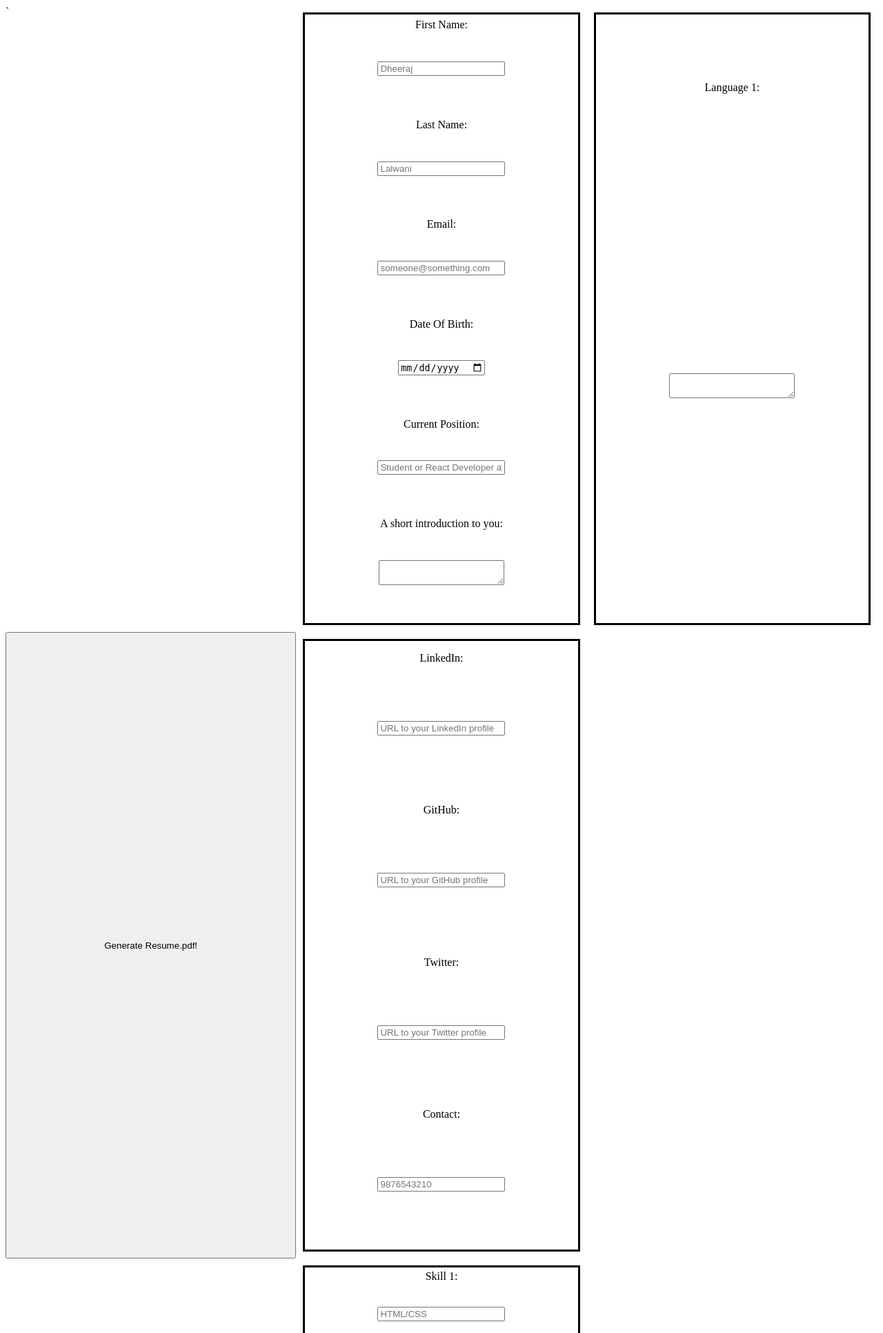
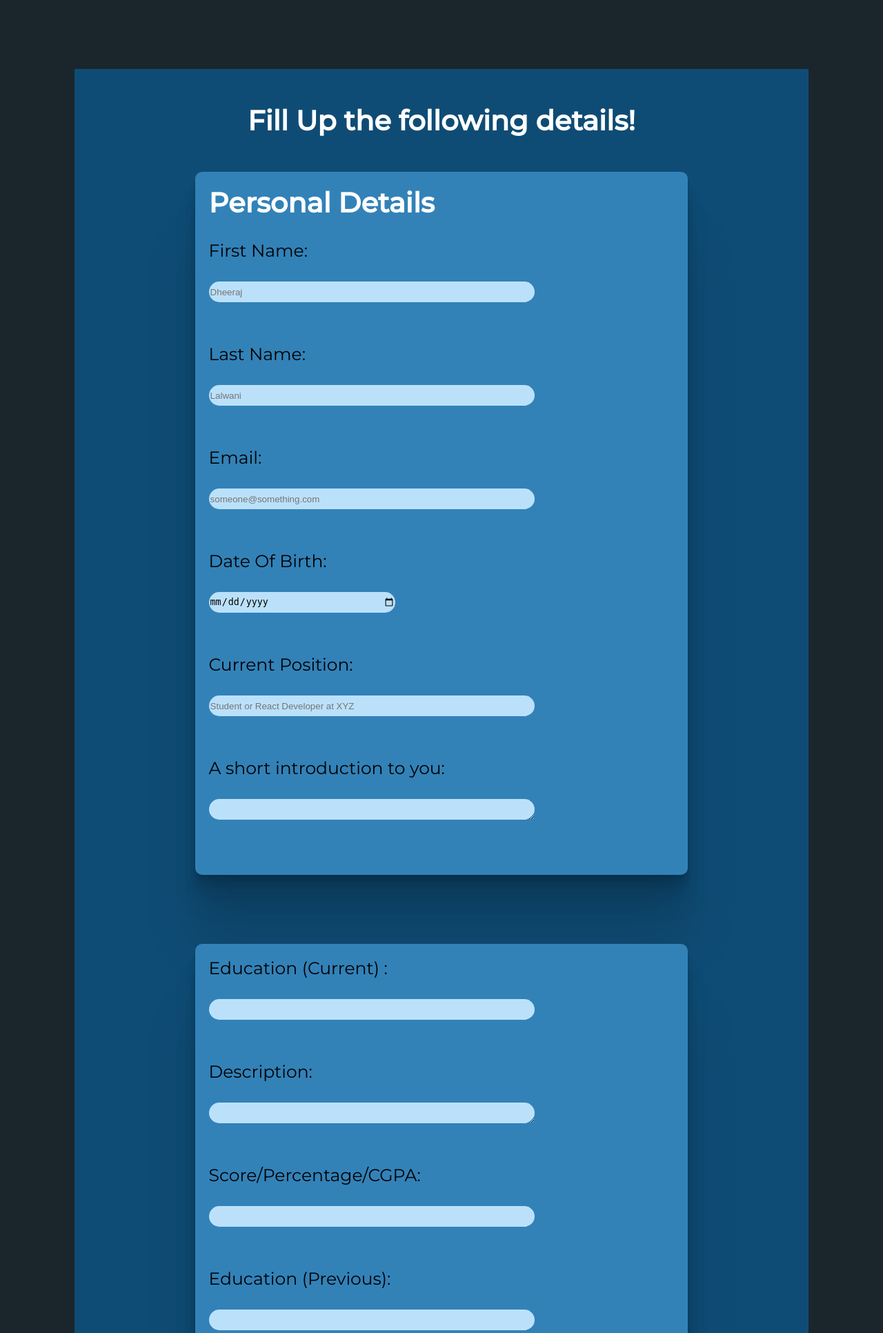
Before and after one commit to dheerajdlalwani/ResumeGenerator, a Django app: page /resume/userdetails in a window 1280 px wide. Shown: the top 1932 px of the page at 69% size. Run offline with Django 3.2, Linux system fonts and the light colour scheme; the visitor is signed in with stand-in values (Sample User, id 1).

Commit message:
add styling to user details form

```diff
--- a/resumeGenerator/resume/templates/resume/userdetails.html
+++ b/resumeGenerator/resume/templates/resume/userdetails.html
@@ -1,16 +1,23 @@
 {% load static %}
 <html lang="en">
+
 <head>
     <meta charset="UTF-8">
+    <link rel="stylesheet" href="https://fonts.googleapis.com/css2?family=Montserrat:wght@400;500&display=swap">
     <link rel="stylesheet" href="{% static '/css/userdetails.css' %}">
     <title>Add data</title>
 </head>
+
 <body>
 
     <form action="userdetails" method="post">
         {% csrf_token %}
         <div class="container">
+            <span id="title">
+                Fill Up the following details!
+            </span>
             <div class="personal block">
+                <span id="title">Personal Details</span> <br>
                 <label for="first_name">First Name:</label> <br>
                 <input type="text" id="first_name" name="first_name" placeholder="Dheeraj"> <br> <br>
 
@@ -24,7 +31,8 @@
                 <input type="date" id="date_of_birth" name="date_of_birth"> <br> <br>
 
                 <label for="current_position">Current Position:</label> <br>
-            <input type="text" id="current_position" name="current_position" placeholder="Student or React Developer at XYZ"> <br> <br>
+                <input type="text" id="current_position" name="current_position"
+                    placeholder="Student or React Developer at XYZ"> <br> <br>
 
                 <label for="intro">A short introduction to you:</label> <br>
                 <textarea id="intro" name="intro" placeholder="1 line description of you."> </textarea> <br> <br>
@@ -42,7 +50,8 @@
                 <label for="education_previous_title">Education (Previous):</label> <br>
                 <input type="text" id="education_previous_title" name="education_previous_title"> <br> <br>
                 <label for="education_previous_description">Description:</label> <br>
-            <textarea id="education_previous_description" name="education_previous_description"></textarea> <br> <br>
+                <textarea id="education_previous_description" name="education_previous_description"></textarea> <br>
+                <br>
                 <label for="education_previous_marks">Score/Percentage/CGPA:</label> <br>
                 <input type="text" id="education_previous_marks" name="education_previous_marks"> <br> <br>
             </div>
@@ -141,7 +150,7 @@
             `
 
             <div class="community block">
-            <label for="community">Language 1:</label> <br>
+                <label for="community">Community Work:</label> <br>
                 <textarea type="text" id="community" name="community"></textarea> <br> <br>
             </div>
 
@@ -174,4 +183,5 @@
 
 
 </body>
+
 </html>
--- a/resumeGenerator/static/css/userdetails.css
+++ b/resumeGenerator/static/css/userdetails.css
@@ -3,70 +3,87 @@
 }
 
 body {
+  background-color: #1b262c;
+  font-family: "Montserrat", sans-serif;
 }
 
 .container {
+  background-color: #0f4c75;
   display: grid;
-  grid-template-columns: 1fr 1fr 1fr;
-  grid-template-rows: 1fr 1fr 1fr 2fr 1fr 1fr 1fr 1fr 1fr 1fr;
+  justify-items: center;
+  align-items: center;
+  grid-template-columns: 1fr;
+  grid-template-rows: 1fr ;
+  margin: 100px;
+  padding: 50px;
+
 }
 
 .block {
-  border: solid black 3px;
-  margin: 10px;
+  margin: 50px;
+  padding: 20px;
   display: grid;
-  justify-items: center;
   align-items: center;
+  width: 70%;
+  background-color: #3282b8;
+  border-radius: 10px;
+  font-size: 25px;
+  box-shadow:
+  0 2.8px 2.2px rgba(0, 0, 0, 0.034),
+  0 6.7px 5.3px rgba(0, 0, 0, 0.048),
+  0 12.5px 10px rgba(0, 0, 0, 0.06),
+  0 22.3px 17.9px rgba(0, 0, 0, 0.072),
+  0 41.8px 33.4px rgba(0, 0, 0, 0.086),
+  0 100px 80px rgba(0, 0, 0, 0.12);
 }
 
-.personal {
-  grid-row: 1/2;
-  grid-column: 2/3;
-}
+input[type="text"] {
+  width: 70%;
+  height: 30px;
+  box-sizing: border-box;
+  border-radius: 50px;
+  outline: none;
+  border: none;
+  transition: 0.5s;
+  background-color: #bbe1fa;
+  }
 
-.socials {
-  grid-row: 2/3;
-  grid-column: 2/3;
-}
+  input[type="email"] {
+  width: 70%;
+  height: 30px;
+  box-sizing: border-box;
+  border-radius: 50px;
+  outline: none;
+  border: none;
+  transition: 0.5s;
+  background-color: #bbe1fa;
+  }
 
-.skills {
-  grid-row: 3/4;
-  grid-column: 2/3;
-}
+  input[type="date"] {
+    width: 40%;
+    height: 30px;
+    box-sizing: border-box;
+    border-radius: 50px;
+    outline: none;
+    border: none;
+    transition: 0.5s;
+    background-color: #bbe1fa;
+    }
 
-.projects {
-  grid-row: 4/5;
-  grid-column: 2/3;
-}
+    textarea {
+      width: 70%;
+      height: 30px;
+      box-sizing: border-box;
+      border-radius: 50px;
+      outline: none;
+      border: none;
+      transition: 0.5s;
+      background-color: #bbe1fa;
+      }
 
-.internships {
-  grid-row: 5/6;
-  grid-column: 2/3;
-}
-
-.education {
-  grid-row: 6/7;
-  grid-column: 2/3;
-}
-
-.languages {
-  grid-row: 7/8;
-  grid-column: 2/3;
-}
-
-.certifications {
-  grid-row: 8/9;
-  grid-column: 2/3;
-}
-
-.hobbies
-{
-  grid-row: 9/10;
-  grid-column: 2/3;
-}
-
-.miscellaneous
-{
-  grid-row: 10/11;
-  grid-column: 2/3;
-}
+      #title
+      {
+        color: white;
+        font-size: 40px;
+        font-weight: 700;
+      }
```
Lines whose indentation alone changed are shown as unchanged.
